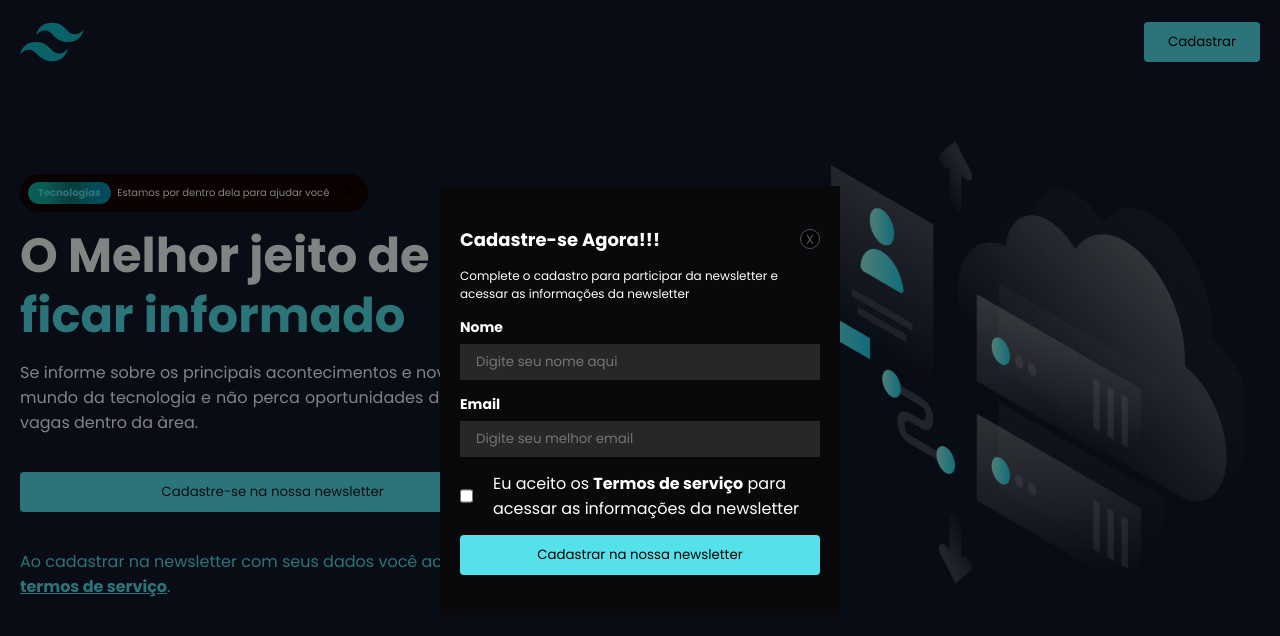
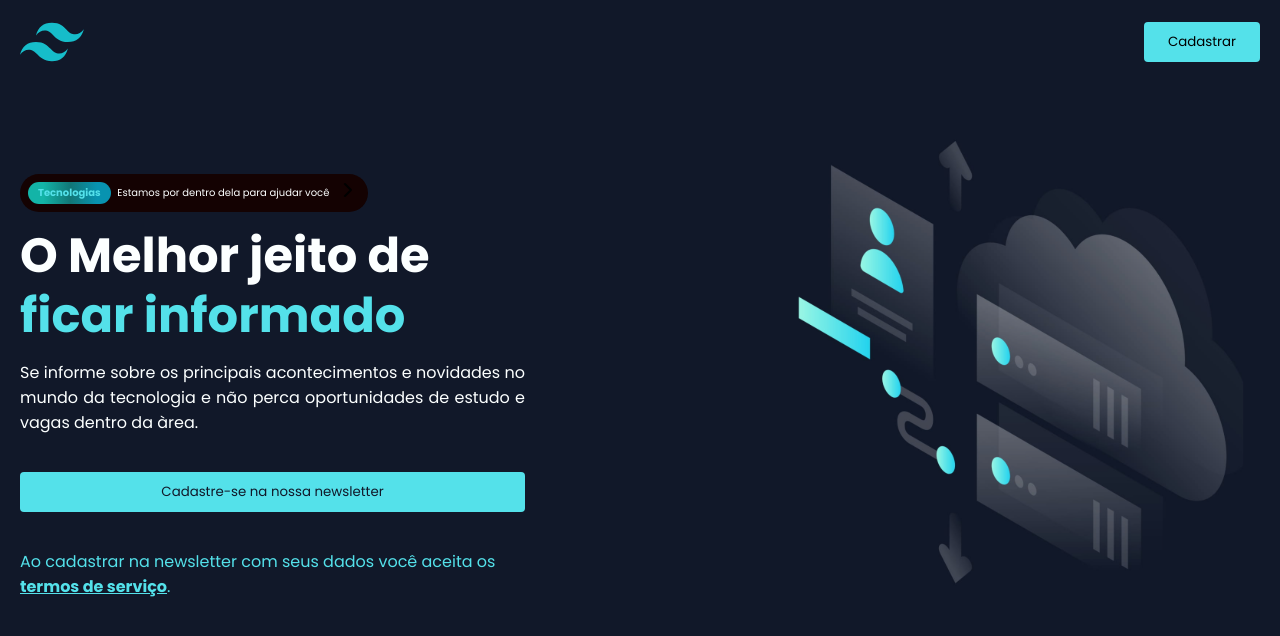
Before and after one commit to k4ik/landing-page-newsletter, a Vue app: page / in a window 1280 px wide. Shown: the top 636 px of the page. Built offline with nearby package versions, Linux system fonts and the light colour scheme.

Commit message:
feat: create openOverlay and closeOverlay methods

```diff
--- a/src/App.vue
+++ b/src/App.vue
@@ -1,7 +1,7 @@
 <template>
   <div>
-    <Overlay />
-    <Header />
+    <Overlay v-if="viewOverlay" @closeOverlay="closeOverlay" />
+    <Header @openOverlay="openOverlay" />
     <main>
       <article>
         <div class="hiring">
@@ -16,7 +16,9 @@
           Se informe sobre os principais acontecimentos e novidades no mundo da
           tecnologia e não perca oportunidades de estudo e vagas dentro da àrea.
         </p>
-        <button class="main_button">Cadastre-se na nossa newsletter</button>
+        <button class="main_button" @click="openOverlay">
+          Cadastre-se na nossa newsletter
+        </button>
         <p class="terms">
           Ao cadastrar na newsletter com seus dados você aceita os
           <a href="#">termos de serviço</a>.
@@ -35,23 +37,36 @@
 
 export default {
   components: {
-      Header, Overlay
+    Header,
+    Overlay,
+  },
+  data() {
+    return {
+      viewOverlay: false,
+    };
+  },
+  methods: {
+    openOverlay() {
+      this.viewOverlay = true;
+    },
+    closeOverlay() {
+      this.viewOverlay = false;
+    },
   },
 };
 </script>
 
 <style lang="scss">
-  @import url('https://fonts.googleapis.com/css2?family=Poppins:ital,wght@0,100;0,200;0,300;0,400;0,500;0,600;0,700;0,800;0,900;1,100;1,200;1,300;1,400;1,500;1,600;1,700;1,800;1,900&display=swap');
+@import url("https://fonts.googleapis.com/css2?family=Poppins:ital,wght@0,100;0,200;0,300;0,400;0,500;0,600;0,700;0,800;0,900;1,100;1,200;1,300;1,400;1,500;1,600;1,700;1,800;1,900&display=swap");
 @import "./assets/scss/variables";
 @import "./assets/scss/hiring";
 @import "./assets/scss/main";
 
 * {
   margin: 0;
-    padding:0;
+  padding: 0;
   box-sizing: border-box;
   font-family: "Poppins", sans-serif;
-
 }
 
 body {
--- a/src/components/Header.vue
+++ b/src/components/Header.vue
@@ -1,7 +1,7 @@
 <template>
     <header>
         <img src="../assets/images/logo.svg" alt="tailwind logo">
-        <button>Cadastrar</button>
+        <button @click="$emit('openOverlay')">Cadastrar</button>
     </header>
 </template>
 
--- a/src/components/Overlay.vue
+++ b/src/components/Overlay.vue
@@ -3,21 +3,31 @@
     <div class="overlay_container">
       <div class="overlay_header">
         <h1>Cadastre-se Agora!!!</h1>
-                <button>X</button>
+        <button @click="$emit('closeOverlay')">X</button>
       </div>
-            <p class="overlay_p">Complete o cadastro para participar da newsletter e acessar as informações da newsletter</p>
+      <p class="overlay_p">
+        Complete o cadastro para participar da newsletter e acessar as
+        informações da newsletter
+      </p>
       <form class="overlay_form">
         <fieldset>
           <label for="name">Nome</label>
-                    <input type="text" placeholder="Digite seu nome aqui" name="name">
+          <input type="text" placeholder="Digite seu nome aqui" name="name" />
         </fieldset>
         <fieldset>
           <label for="email">Email</label>
-                    <input type="email" placeholder="Digite seu melhor email" name="email">
+          <input
+            type="email"
+            placeholder="Digite seu melhor email"
+            name="email"
+          />
         </fieldset>
         <fieldset class="overlay_terms">
-                    <input type="checkbox">
-                    <span>Eu aceito os <a href="#">Termos de serviço</a> para acessar as informações da newsletter</span>
+          <input type="checkbox" />
+          <span
+            >Eu aceito os <a href="#">Termos de serviço</a> para acessar as
+            informações da newsletter</span
+          >
         </fieldset>
         <button class="overlay_button">Cadastrar na nossa newsletter</button>
       </form>
@@ -28,9 +38,9 @@
 <script>
 export default {
 
-    }
+};
 </script>
 
 <style lang="scss" scoped>
-    @import '../assets/scss/overlay';
+@import "../assets/scss/overlay";
 </style>
```
Lines whose indentation alone changed are shown as unchanged.
